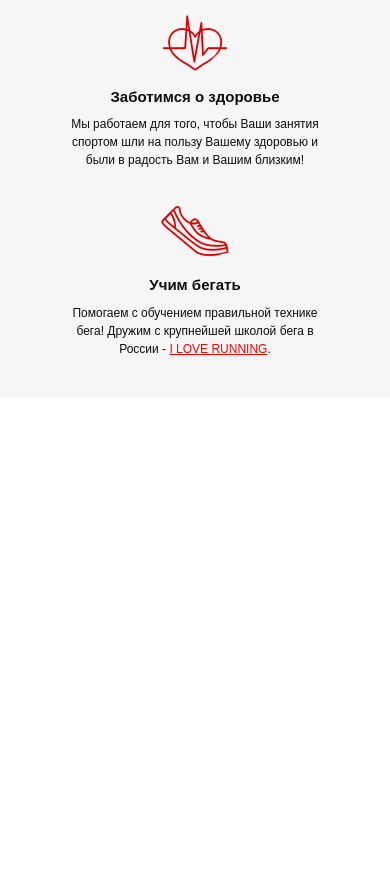
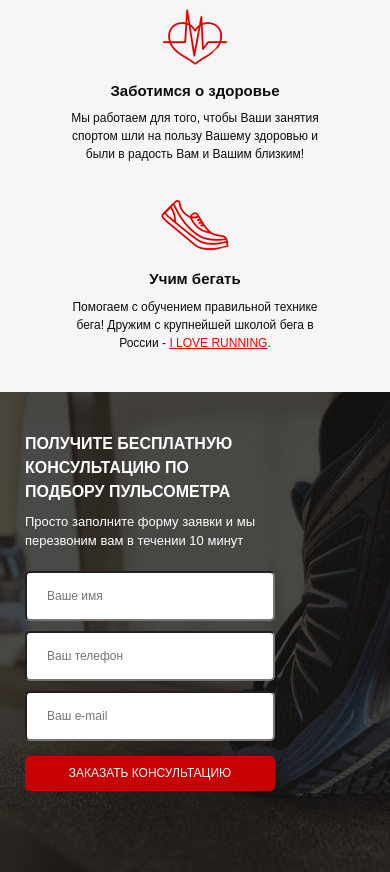
Before and after one commit to BulochkaBU/pulse, a website: page src/index.html in a window 390 px wide. Shown: the part 894-1766 px from the top of the page. Before the commit the page ends 1292 px from the top, so only its background shows below. Drawn offline with Linux system fonts and the light colour scheme.

Commit message:
create section Consultation, form and adaptation mobil

```diff
--- a/src/index.html
+++ b/src/index.html
@@ -10,7 +10,7 @@
     <link rel="stylesheet" href="css/style.min.css">
 </head>
 <body>
-    <div class="promo">
+    <section class="promo">
         <div class="container">
             <header class="header">
                 <a href="#" class="header__logo">
@@ -52,9 +52,9 @@
                 </div>
             </div>
         </div>
-    </div>
+    </section>
 
-    <div class="advantages">
+    <section class="advantages">
         <div class="container">
             <h2 class="title">НАШИ ПРЕИМУЩЕСТВА</h2>
             <div class="advantages__wrapper">
@@ -75,7 +75,20 @@
                 </div>
             </div>
         </div>
-    </div>
+    </section>
+
+    <section class="consultation">
+        <div class="container">
+            <h2 class="title title_left">Получите бесплатную консультацию по подбору пульсометра </h2>
+            <div class="consultation__descr">Просто заполните форму заявки и мы перезвоним вам в течении 10 минут</div>
+            <form action="#" class="feed-form">
+                <input name="name" required placeholder="Ваше имя" type="text">
+                <input name="name" required placeholder="Ваш телефон" type="number">
+                <input name="name" required placeholder="Ваш e-mail" type="email">
+                <button class="button button_submit">заказать кОНСУЛЬТАЦИЮ</button>
+            </form>
+        </div>
+    </section>
 
 </body>
 </html>
--- a/src/sass/base/_media.scss
+++ b/src/sass/base/_media.scss
@@ -5,8 +5,31 @@
     .advantages {
         padding: 70px 20px 80px 20px;
     }
+    .consultation {
+        min-height: 617px;
+        padding: 76px 0 95px 50px;
+    }
+    .title {
+        &_left {
+            font-size: 31px;
+            width: 728px;
+        }
+    }
 }
 @media(max-width: 767px) {
+    .consultation {
+        min-height: 580px;
+        padding: 62px 0 70px 25px;
+        &__descr {
+            font-size: 18px;
+        }
+    }
+    .feed-form {
+        width: 270px;
+        input {
+            font-size: 13px;
+        }
+    }
     .promo {
         padding: 21px 10px 93px 10px;
 
@@ -45,6 +68,11 @@
             height: 40px;
             font-size: 15px;
         }
+        &_submit {
+            height: 45px;
+            width: 100%;
+            font-size: 14px;
+        }
     }
     .advantages {
         padding: 70px 5px 80px 5px;
@@ -62,6 +90,10 @@
     }
     .title {
         font-size: 27px;
+        &_left {
+            font-size: 23px;
+            width: 532px;
+        }
     }
 }
 
@@ -108,9 +140,18 @@
             height: 25px;
             font-size: 13px;
         }
+        &_submit {
+            width: 100%;
+            height: 35px;
+            font-size: 12px;
+        }
     }
     .title {
-        font-size: 21px;
+        font-size: 17px;
+        &_left {
+            font-size: 16px;
+            width: 230px;
+        }
     }
     .advantages {
         min-height: 443px;
@@ -132,4 +173,23 @@
             margin-top: 7px;
         }
     }
+    .consultation {
+        min-height: 480px;
+        padding: 40px 0 40px 25px;
+        &__descr {
+            font-size: 13px;
+            width: 255px;
+        }
+    }
+    .feed-form {
+        margin-top: 20px;
+        width: 250px;
+        input {
+            margin-bottom: 10px;
+            font-size: 12px;
+            &:nth-child(3) {
+                margin-bottom: 15px;
+            }
+        }
+    }
 }
--- a/src/sass/blocks/_buttons.scss
+++ b/src/sass/blocks/_buttons.scss
@@ -15,5 +15,10 @@
         height: 50px;
         font-size: 16px;
     }
+    &_submit {
+        width: 100%;
+        height: 55px;
+        font-size: 16px;
+    }
 
 }
--- /dev/null
+++ b/src/sass/blocks/_consultation.scss
@@ -0,0 +1,11 @@
+.consultation {
+    min-height: 680px;
+    padding: 100px 0 108px 0;
+    background: url(../img/consultation.jpg) center (center / cover) no-repeat;
+    &__descr {
+        width: 425px;
+        font-weight: 500;
+        font-size: 20px;
+        color: #FFFFFF;
+    }
+}
--- /dev/null
+++ b/src/sass/blocks/_forms.scss
@@ -0,0 +1,19 @@
+.feed-form {
+    margin-top: 36px;
+    width: 300px;
+    display: flex;
+    flex-direction: column;
+    input {
+        height: 50px;
+        background-color: #fff;
+        border-radius: 5px;
+        margin-bottom: 15px;
+        padding: 0 20px;
+        font-weight: 300;
+        font-size: 14px;
+        color: #4B4B4B;
+        &:nth-child(3) {
+            margin-bottom: 20px;
+        }
+    }
+}
--- a/src/sass/blocks/_promo.scss
+++ b/src/sass/blocks/_promo.scss
@@ -1,7 +1,7 @@
 .promo {
     min-height: 650px;
     padding: 21px 0px 93px 0px;
-    background: url('../../img/main.jpg') center (center/cover) no-repeat;
+    background: url('../img/main.jpg') center (center/cover) no-repeat;
     &__wrapper {
         display: flex;
         flex-direction: column;
--- a/src/sass/blocks/_titles.scss
+++ b/src/sass/blocks/_titles.scss
@@ -4,4 +4,11 @@
     align-items: flex-end;
     text-align: center;
     color: #0D0D0D;
+    text-transform: uppercase;
+    &_left {
+        font-size: 36px;
+        color: #FFFFFF;
+        text-align: left;
+        width: 800px;
+    }
 }
--- a/src/sass/style.scss
+++ b/src/sass/style.scss
@@ -4,6 +4,8 @@
 @import 'blocks/buttons';
 @import 'blocks/advantages';
 @import 'blocks/titles';
+@import 'blocks/consultation';
+@import 'blocks/forms';
 
 * {
     font-family: 'Museo Sans', sans-serif;
```
Also changed, not shown: src/css/style.min.css.
